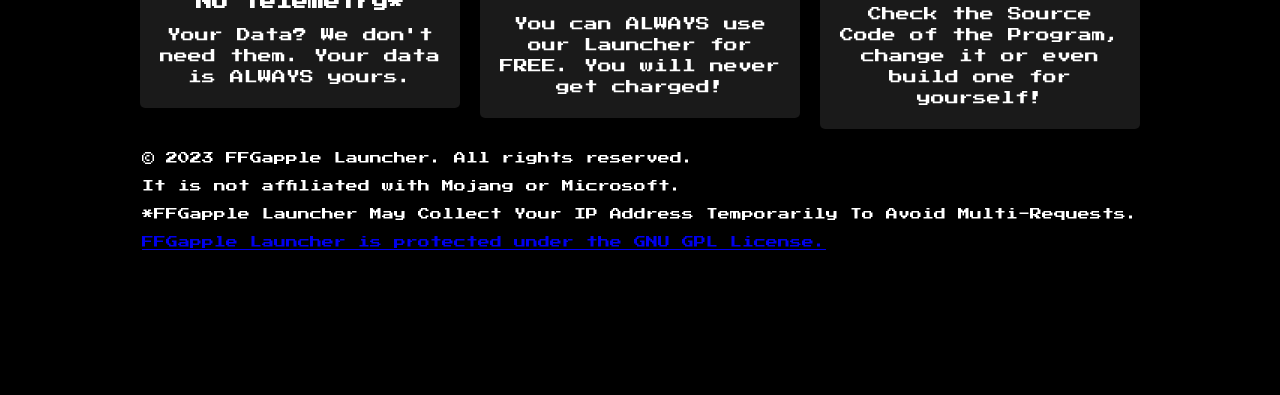
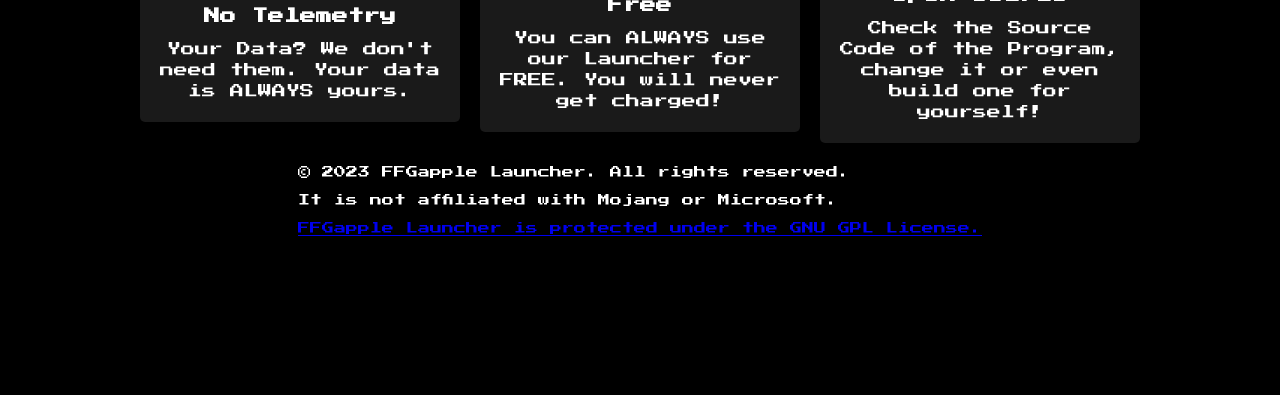
Before and after one commit to ffgapple/ffgapple.github.io, a plain HTML site: page index.html in a window 1280 px wide. Shown: the part 421-816 px from the top of the page. Drawn offline with Linux system fonts and the light colour scheme.

Commit message:
Update index.html

```diff
--- a/index.html
+++ b/index.html
@@ -150,7 +150,7 @@
   <div class="features-container">
     <div class="feature-box">
       <img class="feature-logo" src="Extra/TE.png" alt="Feature Logo 1">
-      <h2 class="feature-title">No Telemetry*</h2>
+      <h2 class="feature-title">No Telemetry</h2>
       <p class="feature-description">Your Data? We don't need them. Your data is ALWAYS yours.</p>
     </div>
     <div class="feature-box">
@@ -171,7 +171,7 @@
     <div class="footer-container">
       <p>&copy; 2023 FFGapple Launcher. All rights reserved.</p>
       <p>It is not affiliated with Mojang or Microsoft.</p>
-      <p>*FFGapple Launcher May Collect Your IP Address Temporarily To Avoid Multi-Requests.</p>
+
 	 <p><a href="https://www.gnu.org/licenses/gpl-3.0.en.html">FFGapple Launcher is protected under the GNU GPL License.</a></p>
     </div>
   </footer>
```
